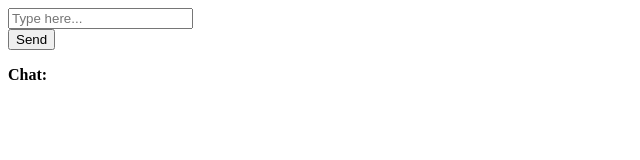
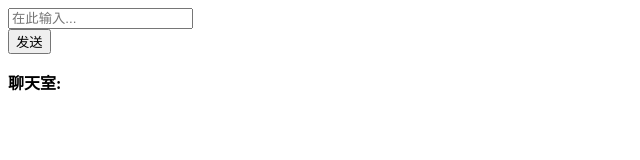
Before and after one commit to Nosiulconc/web-chat, a plain HTML site: page index.html in a window 1280 px wide. Shown: the full height of the page, 0-640 px from the left. Drawn offline with Linux system fonts and the light colour scheme.

Commit message:
Update index.html

```diff
--- a/index.html
+++ b/index.html
@@ -4,10 +4,10 @@
 	<link rel="stylesheet" type="text/css" href="styles.css" />
 </head>
 <body>
-	<input type="text" placeholder="Type here..." id="msg">
-	<button title="Send" id="send">Send</button>
+	<input type="text" placeholder="在此输入..." id="msg">
+	<button title="Send" id="send">发送</button>
 
-	<p class="txt">Chat:</p>
+	<p class="txt">聊天室:</p>
 	<pre id="chat"></pre>
 
 	<script src="client.js"></script>
```
